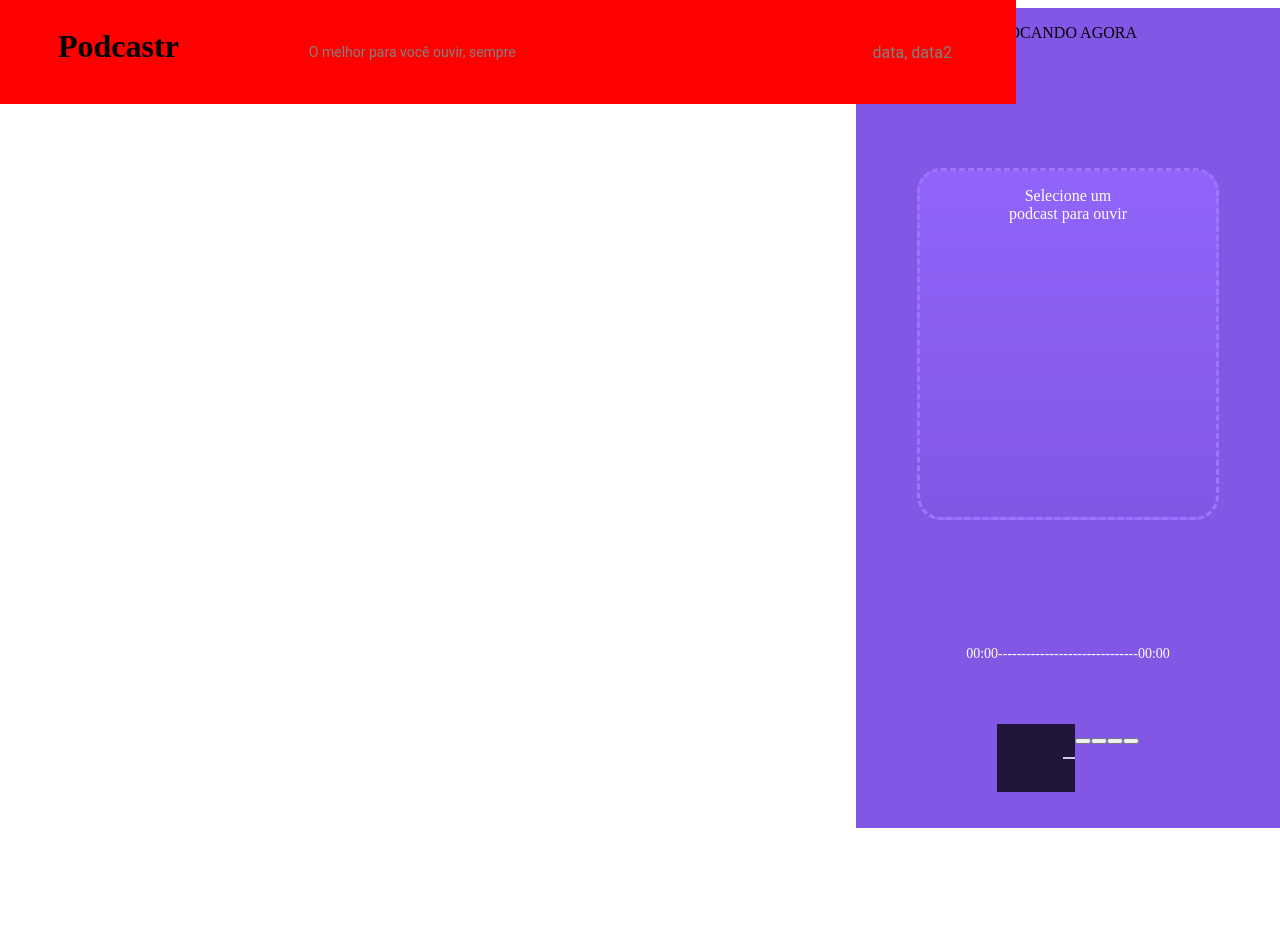
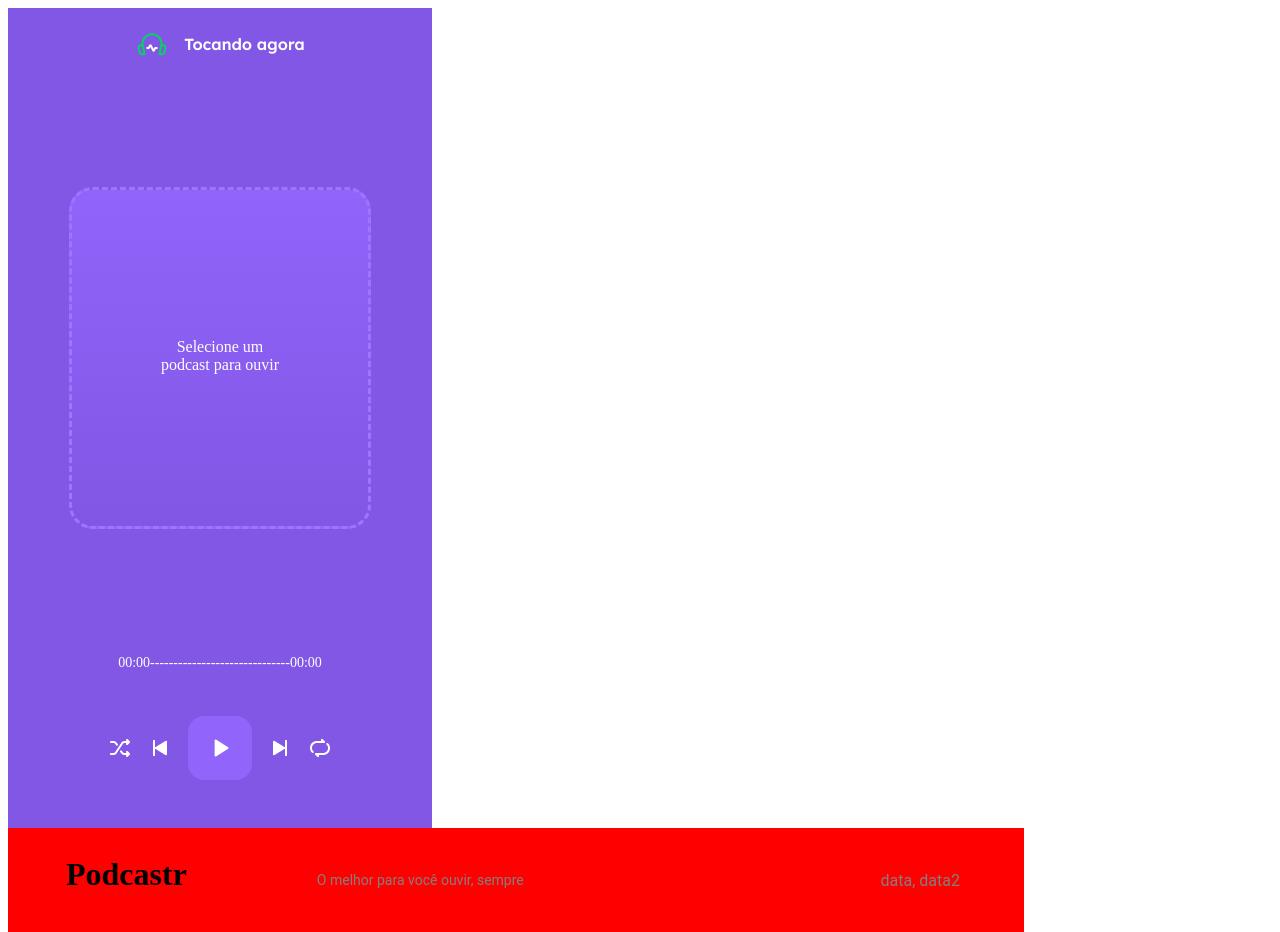
Before and after one commit to mateussb31/desafio-podcastr, a Vue app: page / in a window 1280 px wide. Before the commit the page ends 828 px from the top, so only its background shows below. Built offline with nearby package versions, Linux system fonts and the light colour scheme.

Commit message:
Barra lateral pronta

```diff
--- a/src/App.vue
+++ b/src/App.vue
@@ -2,10 +2,10 @@
 <script setup lang="ts">
 import HeaderVue from './components/Header.vue';
 import PlayerVue from './components/Player.vue';
+
 </script>
 
 <template>
-
 
   <main>
     <PlayerVue></PlayerVue>
@@ -13,3 +13,10 @@ import PlayerVue from './components/Player.vue';
 
   </main>
 </template>
+
+<style scoped>
+template{
+  display: grid;
+  background-color: red;
+}
+</style>
--- /dev/null
+++ b/src/assets/style.css
@@ -0,0 +1,3 @@
+template{
+    background-color: black;
+}
--- /dev/null
+++ b/src/components/GridLayout.vue
@@ -0,0 +1,16 @@
+<template>
+    <div>
+
+    </div>
+</template>
+
+<style scoped>
+div{
+    display: grid;
+    grid-template-areas:
+    "header header header asside"
+    "main main main asside"
+    "main main main asside"
+    ;
+}
+</style>
--- a/src/components/Header.vue
+++ b/src/components/Header.vue
@@ -11,8 +11,6 @@ div{
     position: absolute;
     width: 1016px;
     height: 104px;
-    left: 0px;
-    top: 0px;
     background-color:  #ff0000;
     display:flex;
     align-items: center;
--- a/src/components/Player.vue
+++ b/src/components/Player.vue
@@ -1,6 +1,6 @@
 <template>
     <div class="fundo">
-        <p class="agora">TOCANDO AGORA</p>
+        <img src="../assets/Top.png" alt="TOCANDO AGORA" class="agora">
         <div class="player">
             <p>Selecione um<br>podcast para ouvir</p>
         </div>
@@ -9,10 +9,10 @@
         </div>
         <div class="botoes">
             <button id="shuffle"></button>
-            <button></button>
-            <button></button>
-            <button></button>
-            <button></button>
+            <button id="previous"></button>
+            <button id="play"></button>
+            <button id="next"></button>
+            <button id="repeat"></button>
 
         </div>
     </div>
@@ -23,29 +23,31 @@
  background-color: #8257E5;
  width: 424px;
  height: 820px;
- right: 0;
- position: absolute;
  display: flex;
  flex-direction: column;
  align-items: center;
 }
 .agora{
     order: 1;
-    margin-bottom: 126px;
+    margin-top: 5%;
+
 }
 .player{
     background:linear-gradient(#9164FA,#9164FA00);
     width: 296px;
     height: 346px;
+    margin-top: 126px;
     margin-bottom: 126px;
     order: 2;
     border-radius: 24px;
     text-align: center;
-    align-items: center;
     justify-content: center;
     border-style: dashed;
     border-color: #9F75FF;
     color:#ffffff ;
+}
+.player>p{
+    margin-top: 50%;
 }
 .progress-bar{
     order: 3;
@@ -55,18 +57,43 @@
 }
 .botoes{
     order: 4;
+    width: 256px;
     margin-bottom: 48px;
+    margin-left: 0px;
+    display: flex;
+    justify-content: space-evenly;
+    align-items: center;
+
 }
-#shuffle
+button
 {
-  margin: 0 auto;
-  top: 25%;
-  position: relative;
-  width: 0;
-  height: 0;
-  border-style: solid;
-  border-width: 2.5em 0 2.5em 5em;
+  width: 24px;
+  height: 24px;
+  background-color:#8257E5 ;
+  border: none;
+}
+#shuffle{
+    background-image: url('../assets/shuffle.png');
 
-  opacity: .75;
+}
+#previous{
+    background-image: url('../assets/play-previous.png');
+}
+#play{
+    width: 64px;
+    height: 64px;
+    border-radius: 16px;
+    background-color: #9164FA;
+    background-image: url('../assets/play.png');
+    background-repeat: no-repeat;
+    background-position: center;
+    background-size: 32px;
+
+}
+#next{
+    background-image: url('../assets/play-next.png');
+}
+#repeat{
+    background-image: url('../assets/repeat.png');
 }
 </style>
```
Also changed, not shown: src/assets/Top.png (added).
